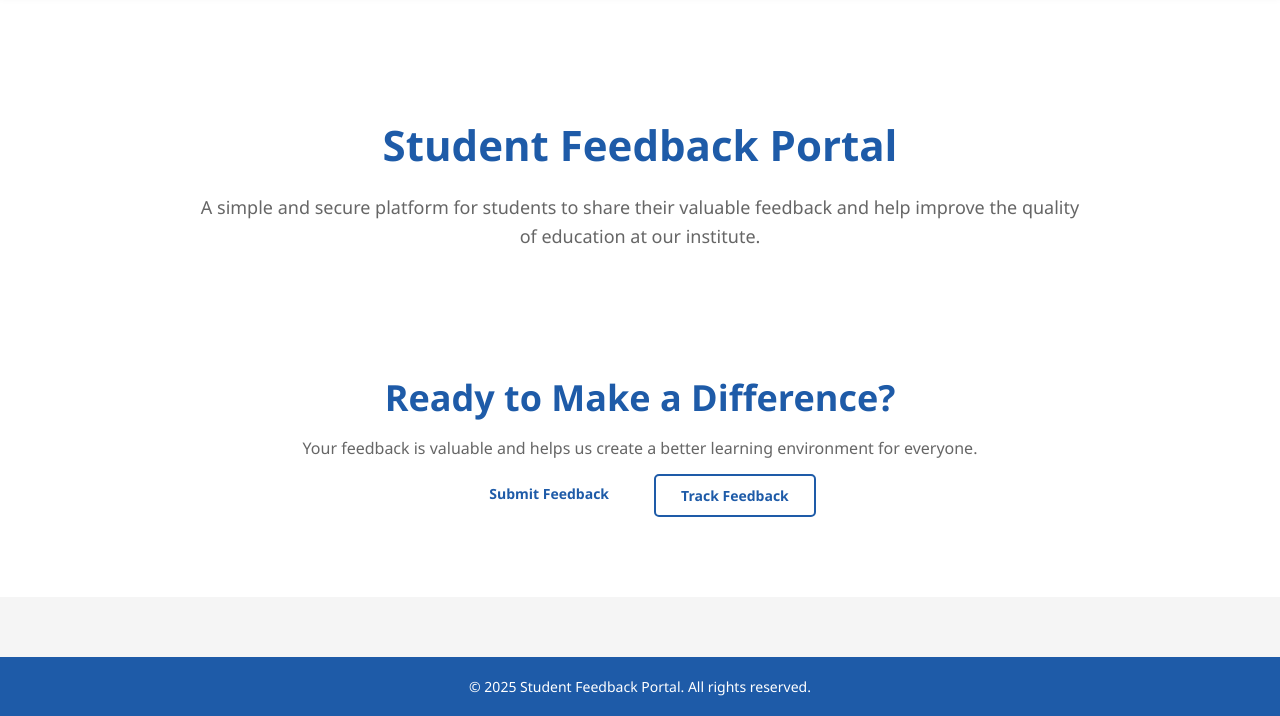
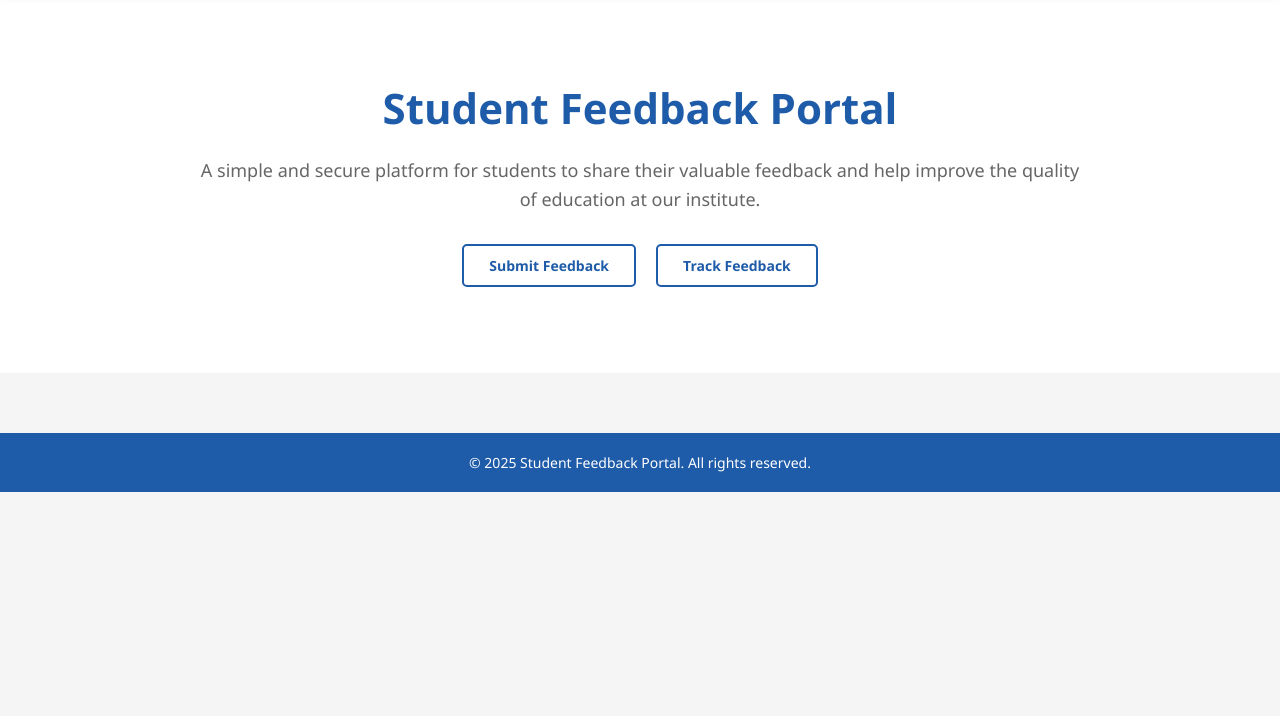
Before and after one commit to PPCCLT/student-feedback-portal, a website: page index.html in a window 1280 px wide. Shown: the part 107-823 px from the top of the page. After the commit the page ends 800 px from the top, so only its background shows below. Drawn offline with Linux system fonts and the light colour scheme.

Commit message:
Update index.html

```diff
--- a/index.html
+++ b/index.html
@@ -1,5 +1,6 @@
 <!DOCTYPE html>
 <html lang="en">
+
 <head>
     <meta charset="UTF-8">
     <meta name="viewport" content="width=device-width, initial-scale=1.0">
@@ -28,7 +29,7 @@
             align-items: center;
             background: #1e5ba8;
             z-index: 1000;
-            box-shadow: 0 2px 10px rgba(0,0,0,0.1);
+            box-shadow: 0 2px 10px rgba(0, 0, 0, 0.1);
         }
 
         .logo {
@@ -193,11 +194,13 @@
         }
     </style>
 </head>
+
 <body>
     <nav class="navbar">
         <div class="logo">
             <div class="logo-container">
-                <img src="assets/logos/IITB logo.png" alt="Institute Logo" class="logo-img" onerror="this.style.display='none'">
+                <img src="assets/logos/IITB logo.png" alt="Institute Logo" class="logo-img"
+                    onerror="this.style.display='none'">
                 <div class="logo-text">
                     <div class="logo-main-text">Indian Institute of Technology Bombay</div>
                     <div class="logo-sub-text">Student Feedback Portal</div>
@@ -215,16 +218,12 @@
     <section class="hero">
         <div class="hero-content">
             <h1>Student Feedback Portal</h1>
-            <p>A simple and secure platform for students to share their valuable feedback and help improve the quality of education at our institute.</p>
-        </div>
-    </section>
-
-    <section class="cta">
-        <h2>Ready to Make a Difference?</h2>
-        <p>Your feedback is valuable and helps us create a better learning environment for everyone.</p>
-        <div class="hero-buttons">
-            <a href="feedback.html" class="btn-primary">Submit Feedback</a>
-            <a href="track-feedback.html" class="btn-secondary">Track Feedback</a>
+            <p>A simple and secure platform for students to share their valuable feedback and help improve the quality
+                of education at our institute.</p>
+            <div class="hero-buttons" style="margin-top: 30px;">
+                <a href="feedback.html" class="btn-secondary">Submit Feedback</a>
+                <a href="track-feedback.html" class="btn-secondary">Track Feedback</a>
+            </div>
         </div>
     </section>
 
@@ -232,4 +231,5 @@
         <p>&copy; 2025 Student Feedback Portal. All rights reserved.</p>
     </footer>
 </body>
+
 </html>
```
